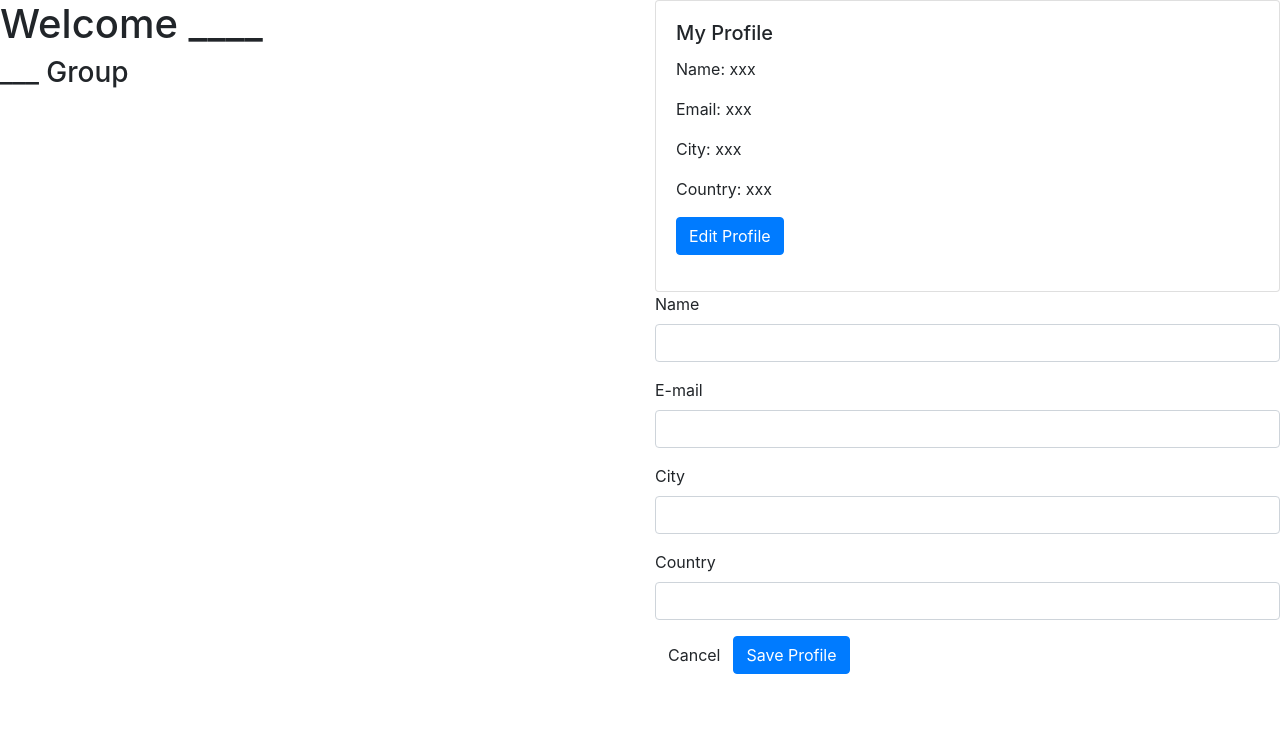
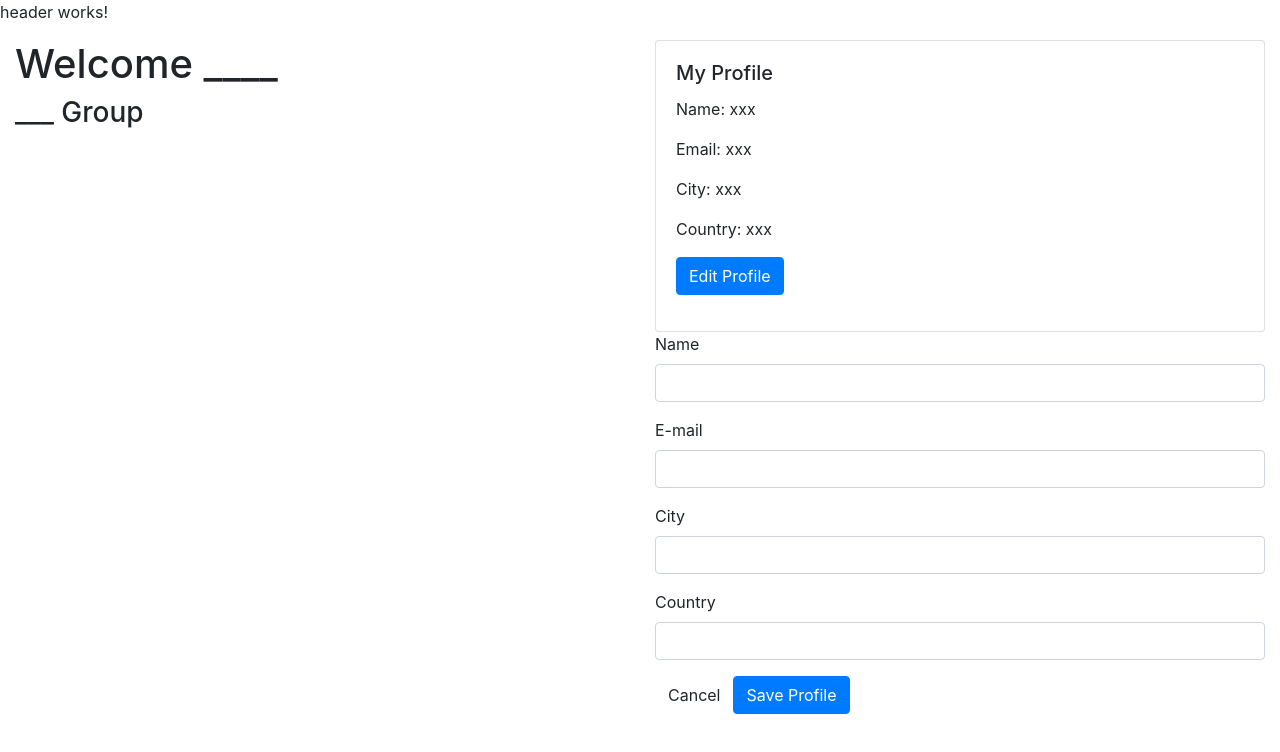
Before and after one commit to evalenzuela/angular-component-communication-1, an Angular app: page / in a window 1280 px wide. Shown: the top 752 px of the page. Built offline with nearby package versions, Linux system fonts and the light colour scheme.

Commit message:
Adding header and format

```diff
--- a/src/app/app.component.html
+++ b/src/app/app.component.html
@@ -1,3 +1,9 @@
+<div class="container-fluid">
+  <div class="row">
+    <div class="col-xs-12">
+      <app-header></app-header>
+    </div>
+  </div>
   <div class="row">
     <div class="col-xs-12 col-sm-6">
       <h1>Welcome ____</h1>
@@ -7,3 +13,4 @@
       <app-profile></app-profile>
     </div>
   </div>
+</div>
```
Lines whose indentation alone changed are shown as unchanged.
